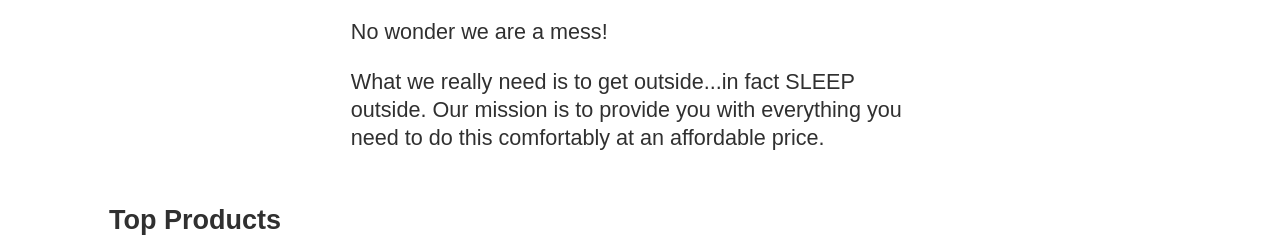
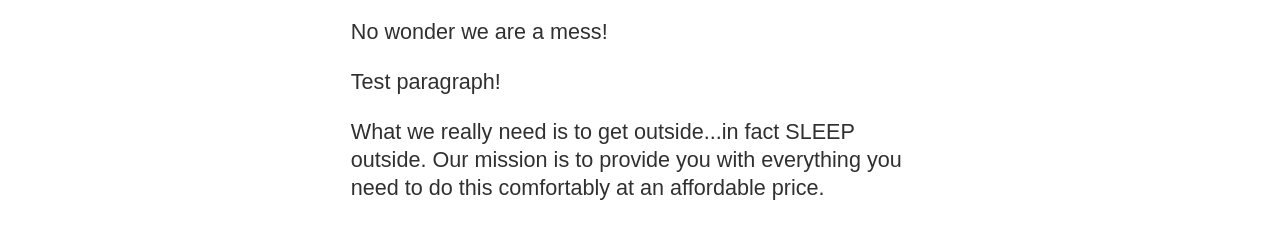
Before and after one commit to apchandler-byui/Wdd330-SP23-sleepoutside, a website built with Vite: page src/index.html in a window 1280 px wide. Shown: the part 469-721 px from the top of the page. Built offline with nearby package versions, Linux system fonts and the light colour scheme.

Commit message:
test change

```diff
--- a/src/index.html
+++ b/src/index.html
@@ -55,6 +55,7 @@
       <section class="mission">
         <p>We spend too much time these days indoors...sitting usually.</p>
         <p>No wonder we are a mess!</p>
+        <p>Test paragraph!</p>
         <p>
           What we really need is to get outside...in fact SLEEP outside. Our
           mission is to provide you with everything you need to do this
```
